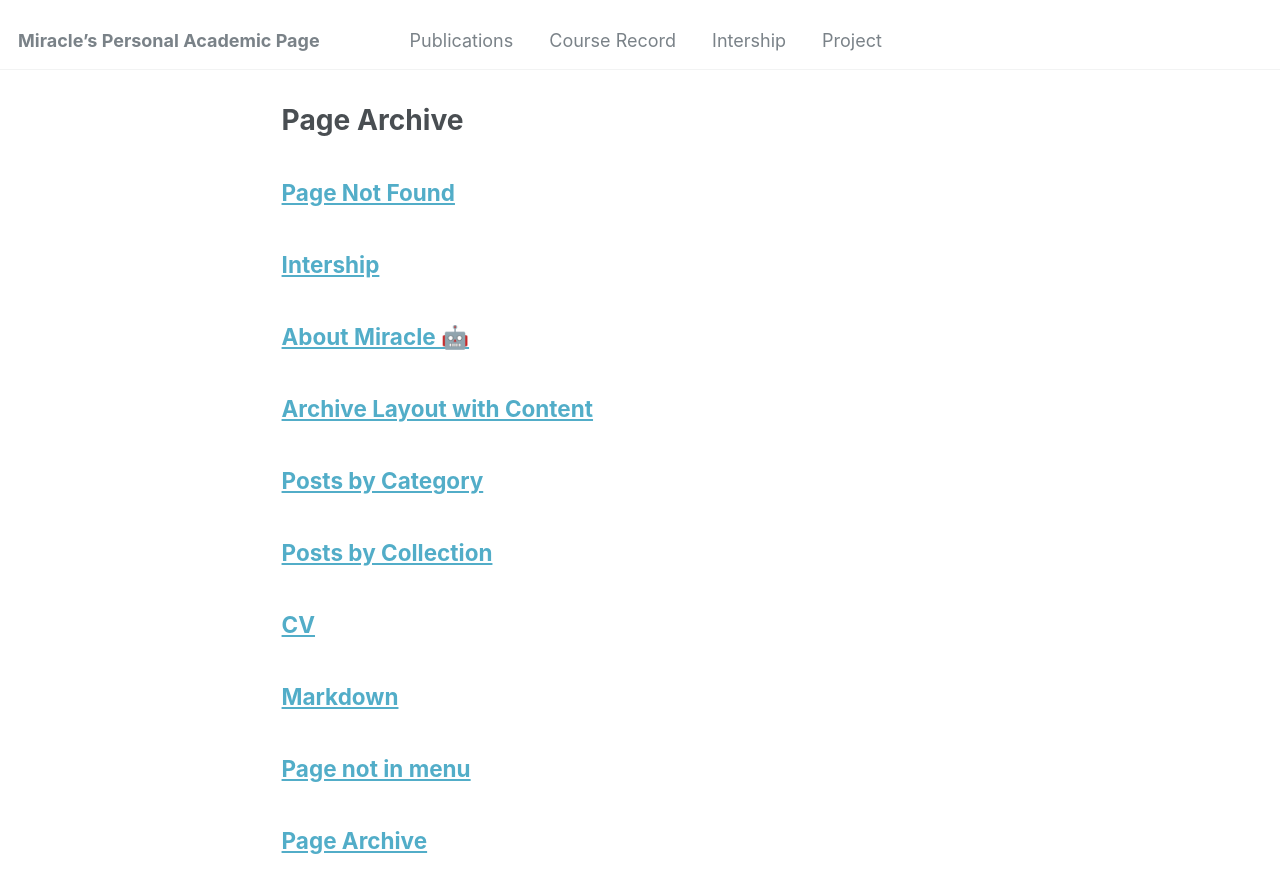
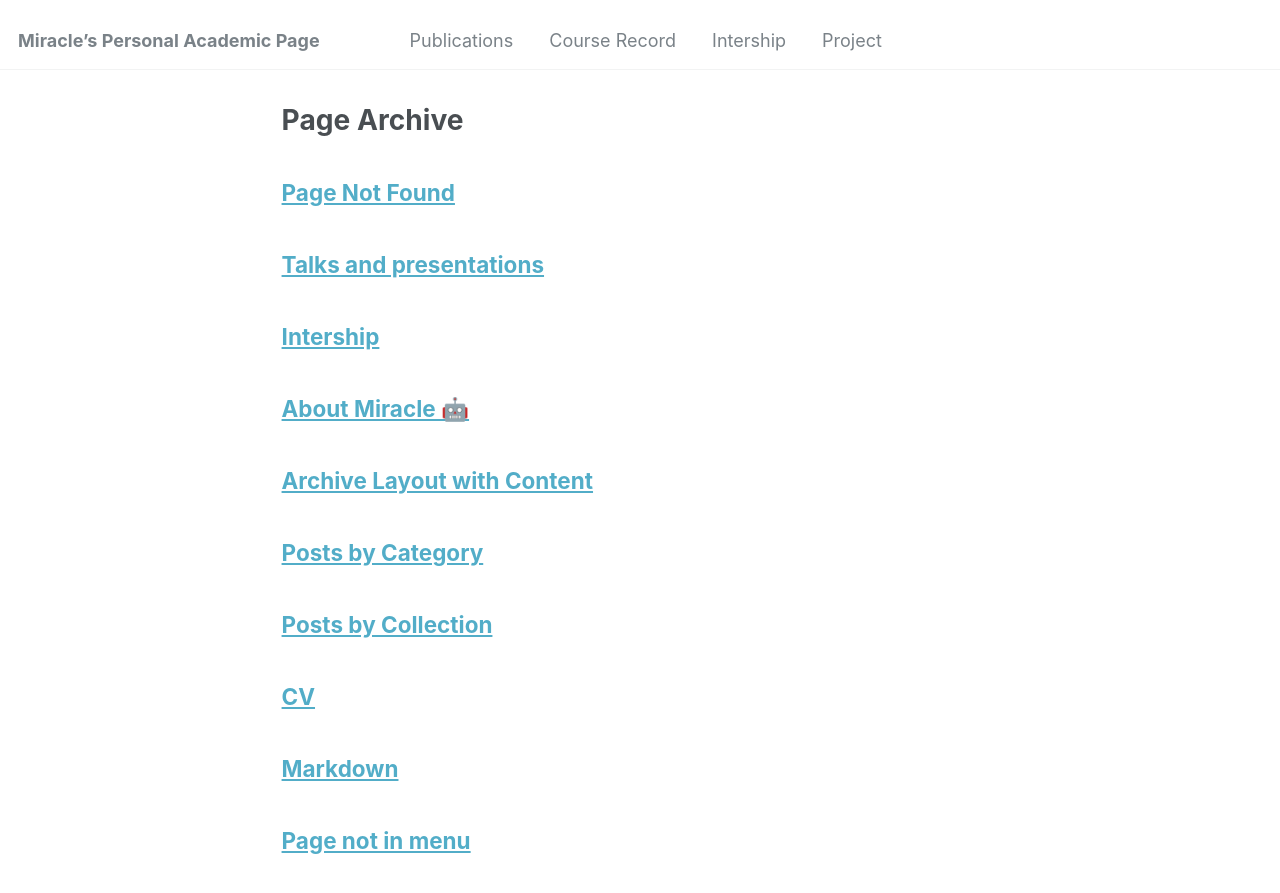
Before and after one commit to Miracle-Han/Miracle-Han.github.io, a Jekyll site: the page built from _pages/page-archive.html, in a window 1280 px wide and 900 px high. Shown: the top 893 px of the window. Built offline with Jekyll 4.4.1, drawn with Linux system fonts in a browser that asks for light colours.

```diff
--- a/_pages/CourseRecord.html
+++ b/_pages/CourseRecord.html
@@ -1,8 +1,7 @@
-
 ---
 layout: archive
-title: "Course Records"
-permalink: /CourseRecords/
+title: "Talks and presentations"
+permalink: /talks/
 author_profile: true
 ---
 
```
